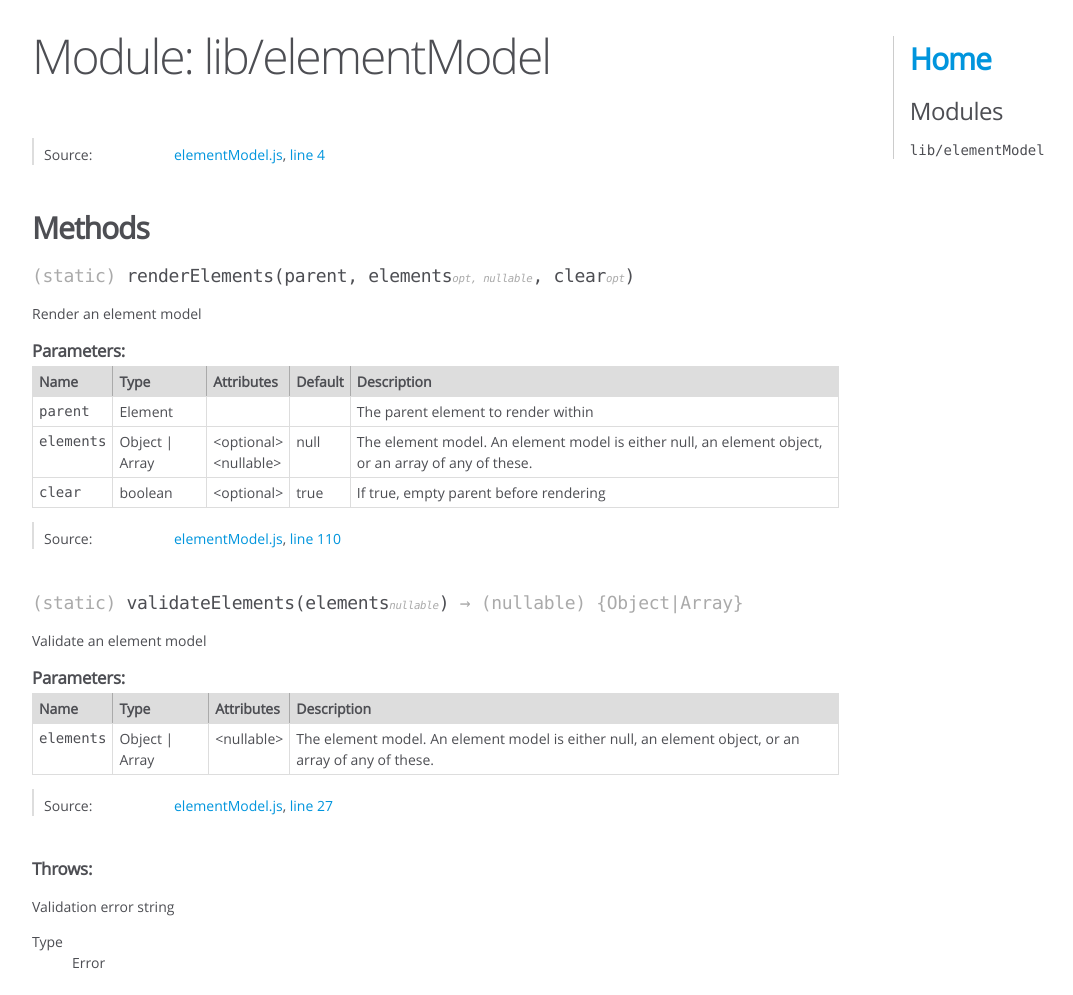
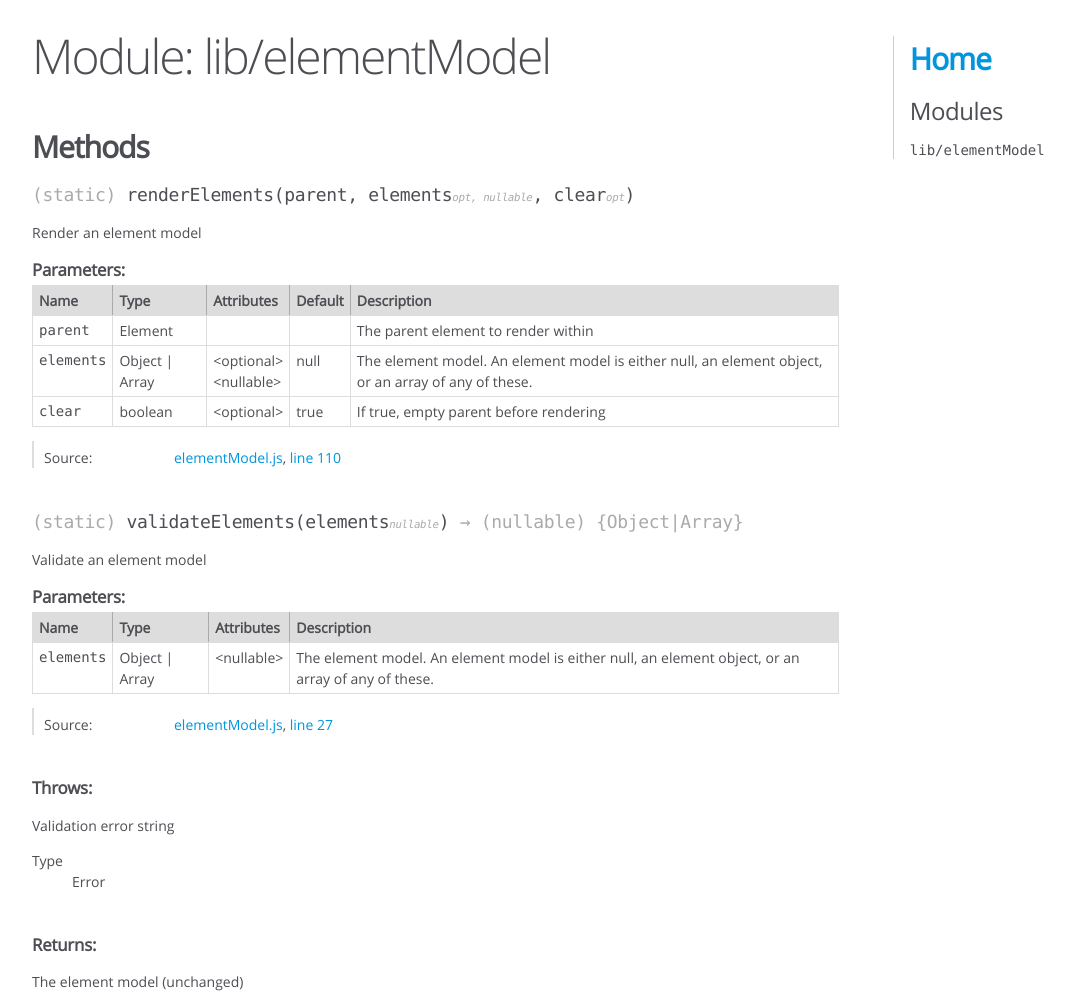
Before and after one commit to craigahobbs/element-model, a plain HTML site: page module-lib_elementModel.html in a window 1280 px wide. Shown: the top 995 px of the page, without its empty margins (0-1073 px from the left). Drawn offline with Linux system fonts and the light colour scheme.

Commit message:
jsdoc updates

```diff
--- a/module-lib_elementModel.html
+++ b/module-lib_elementModel.html
@@ -28,55 +28,13 @@
 
 <header>
 
+
+
 </header>
 
 <article>
     <div class="container-overview">
 
-
-
-
-
-
-<dl class="details">
-
-
-
-
-
-
-
-
-
-
-
-
-
-
-
-
-
-
-
-
-
-
-
-
-
-
-    <dt class="tag-source">Source:</dt>
-    <dd class="tag-source"><ul class="dummy"><li>
-        <a href="elementModel.js.html">elementModel.js</a>, <a href="elementModel.js.html#line4">line 4</a>
-    </li></ul></dd>
-
-
-
-
-
-
-
-</dl>
 
 
 
```
